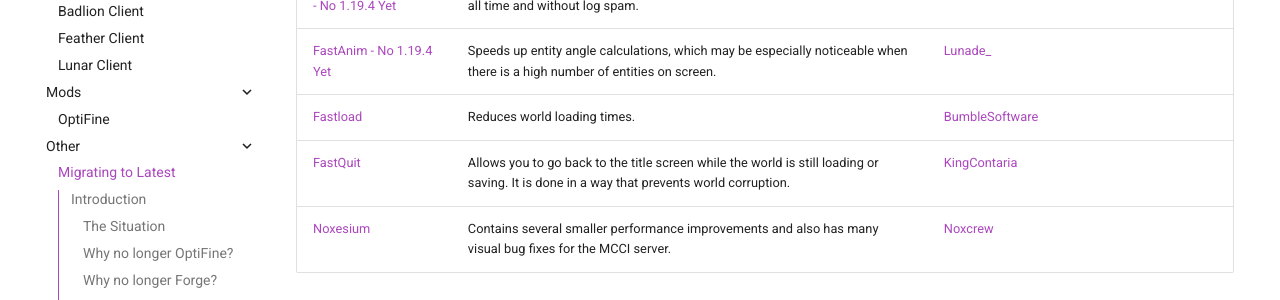
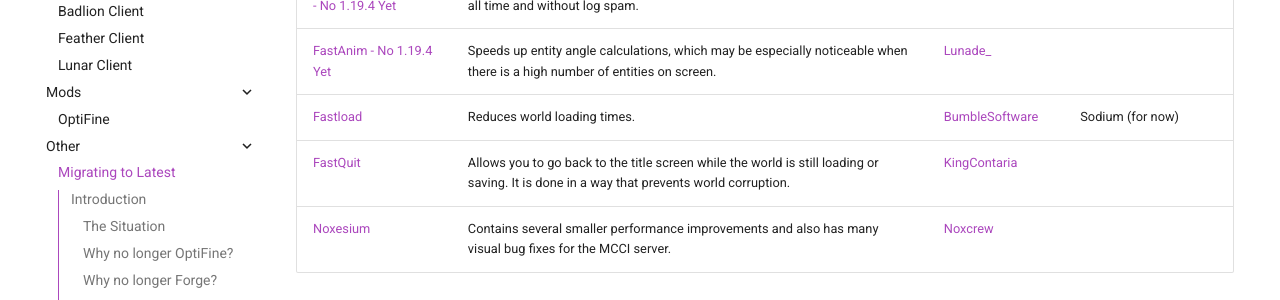
Before and after one commit to MicrocontrollersDev/Alternatives, an MkDocs documentation site: the page built from docs/latest/migrating.md, in a window 1280 px wide and 900 px high, scrolled down 3046 px. Shown: the part 151-451 px from the top of the window. Built offline with MkDocs 1.6.1 and Material for MkDocs 9.7.7, drawn with Linux system fonts in a browser that asks for light colours; comment, search, counter and statistics services are not loaded.

Commit message:
funny sodium update

```diff
--- a/docs/latest/migrating.md
+++ b/docs/latest/migrating.md
@@ -130,7 +130,7 @@
 | [Debugify](https://modrinth.com/mod/debugify) | Fixes several bugs in Minecraft, including a few which can effect performance. This will fix lag spikes when crossing chunks and when clicking on links or the resource pack folder button, reduces time it takes to load into a world, and fixes entity collision checks being needlessly calculated client side. | [isXander](https://github.com/isXander) |
 | [Audio Engine Tweaks - No 1.19.4 Yet](https://modrinth.com/mod/audio-engine-tweaks) | Fixes the sound pool overloading, allowing for sounds to continue playing at all time and without log spam. | [mattymatty97](https://github.com/mattymatty97) |
 | [FastAnim - No 1.19.4 Yet](https://modrinth.com/mod/fastanim) | Speeds up entity angle calculations, which may be especially noticeable when there is a high number of entities on screen. | [Lunade_](https://github.com/AViewFromTheTop) |
-| [Fastload](https://modrinth.com/mod/fastload) | Reduces world loading times. | [BumbleSoftware](https://github.com/BumbleSoftware) |
+| [Fastload](https://modrinth.com/mod/fastload) | Reduces world loading times. | [BumbleSoftware](https://github.com/BumbleSoftware) | Sodium (for now) |
 | [FastQuit](https://modrinth.com/mod/fastquit) | Allows you to go back to the title screen while the world is still loading or saving. It is done in a way that prevents world corruption. | [KingContaria](https://github.com/KingContaria) |
 | [Noxesium](https://modrinth.com/mod/noxesium) | Contains several smaller performance improvements and also has many visual bug fixes for the MCCI server. | [Noxcrew](https://github.com/Noxcrew) |
 
@@ -169,7 +169,7 @@
 | --- | --- | --- | --- |
 | [Cosmetica](https://modrinth.com/mod/cosmetica) | Adds cosmetics to your game completely for free! Also supports showing cosmetics from other clients and mods! | [Cosmetica-cc](https://github.com/Cosmetica-cc) |
 | [3D Skin Layers](https://modrinth.com/mod/3dskinlayers) | Makes the outer layer of skins 3D. Very customizable and lets you adjust distance that 3D renders for performance. | [tr7zw](https://github.com/tr7zw) |
-| [Chunks Fade In](https://modrinth.com/mod/chunks-fade-in) | Adds a fade-in animation to chunks similar to Bedrock Edition. | [kerudion](https://github.com/kerudion) |
+| [Chunks Fade In](https://modrinth.com/mod/chunks-fade-in) | Adds a fade-in animation to chunks similar to Bedrock Edition. | [kerudion](https://github.com/kerudion) | Sodium (for now) |
 | [Easeify - No 1.19.4 Yet](https://modrinth.com/mod/easeify) | Easeify is a QOL mod with many features. Check out the projects README for more information. | [Polyfrost](https://github.com/Polyfrost) |
 | [Controlify](https://modrinth.com/mod/controlify) | Allows you to easily play Minecraft with a controller. | [isXander](https://github.com/isXander) |
 | [CleanView](https://www.curseforge.com/minecraft/mc-mods/cleanview-fabric) | Prevents self particles from appearing on your screen. | [LianMI](https://github.com/zlainsama) |
```
